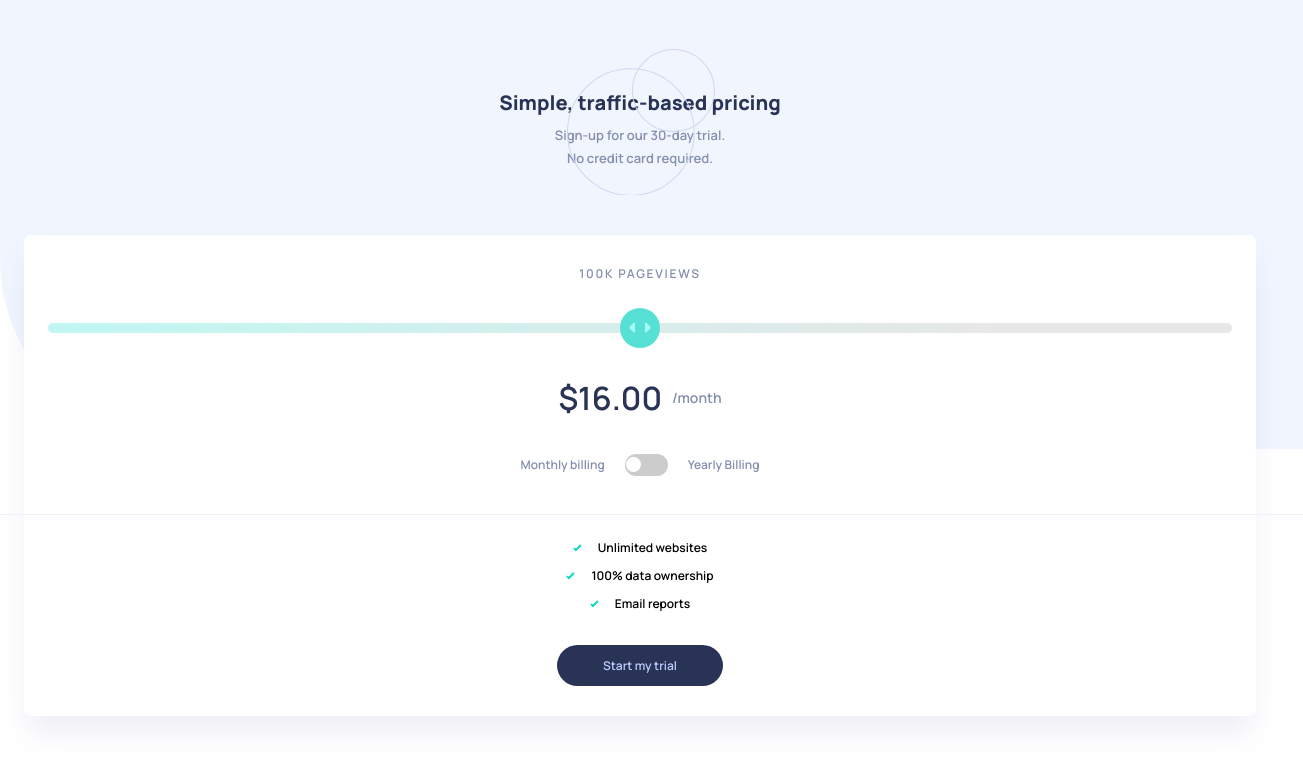
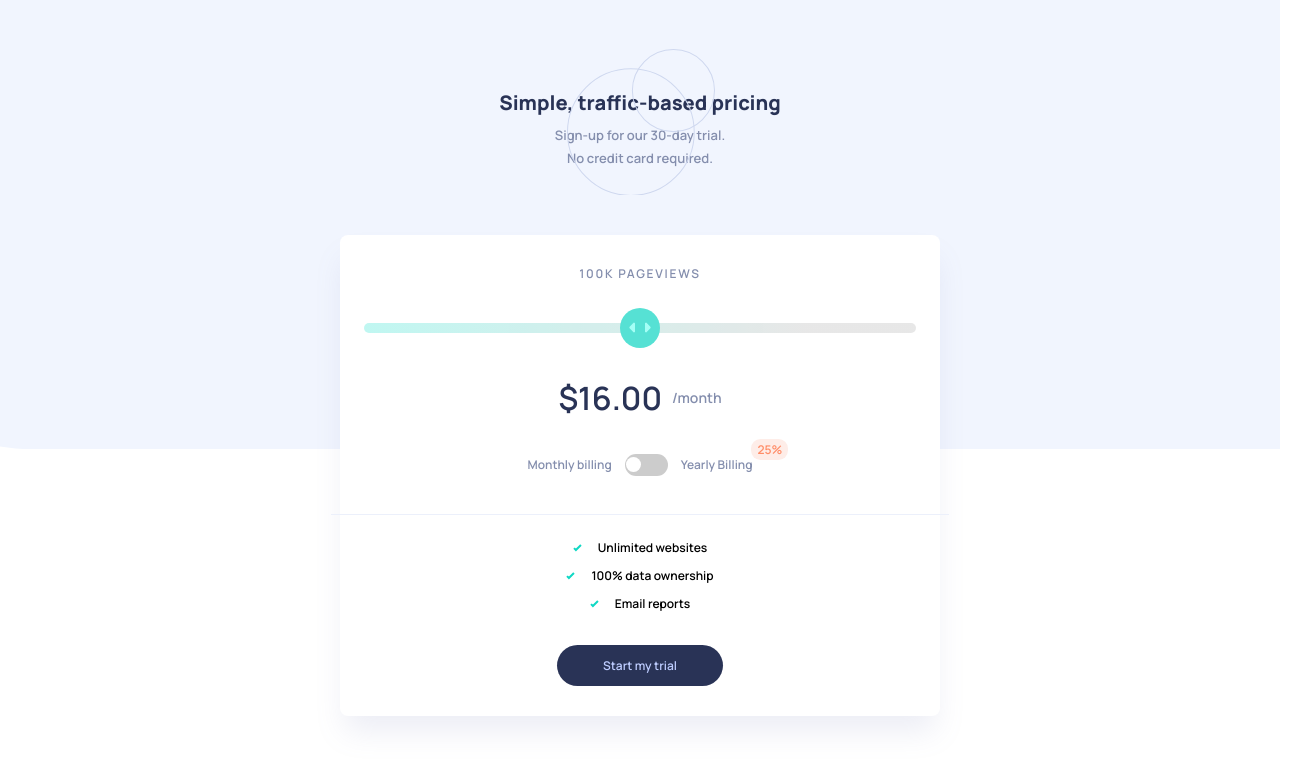
Before and after one commit to SabaMarghania1/Interactive-Price-Component, a plain HTML site: page index.html in a window 1280 px wide. Shown: the whole page, 1303 px wide, since content can reach past the window. Drawn offline with Linux system fonts and the light colour scheme.

Commit message:
add discount badge

```diff
--- a/index.html
+++ b/index.html
@@ -29,7 +29,11 @@
             <input type="checkbox" id="switching" />
             <span class="switcher round"></span>
           </label>
-          <label class="yearly">Yearly Billing</label>
+          <div class="discount">
+            <div class="yearly">Yearly Billing</div>
+            <div class="discount__container --mobile">25%</div>
+            <div class="discount__container --pc">25%</div>
+          </div>
         </div>
       </div>
       <div class="hr"></div>
--- a/script.js
+++ b/script.js
@@ -3,7 +3,7 @@ const priceElement = document.getElementById("price");
 const switcher = document.getElementById("switching");
 const slider = document.getElementById("mySlider");
 
-const pricingTiers = [
+const pricings = [
   {views: "10K", price: 8},
   {views: "50K", price: 12},
   {views: "100K", price: 16},
@@ -12,7 +12,7 @@ const pricingTiers = [
 ];
 
 function updatePricing(sliderValue) {
-  const {views, price} = pricingTiers[sliderValue];
+  const {views, price} = pricings[sliderValue];
   const finalPrice = switcher.checked ? calculateDiscount(price) : price;
   pageViewsElement.innerHTML = `${views} PAGEVIEWS`;
   priceElement.innerHTML = `$${finalPrice}.00`;
--- a/style.css
+++ b/style.css
@@ -106,7 +106,7 @@ ul {
 .switch__content {
   display: flex;
   justify-content: center;
-  gap: 20px;
+  gap: 1.3rem;
   font-size: 12px;
   align-items: center;
   color: #848ead;
@@ -146,3 +146,34 @@ ul {
   background: #293356;
   font-size: 12px;
 }
+
+.discount {
+  position: relative;
+}
+
+.discount__container {
+  position: absolute;
+  top: -100%;
+  right: -50%;
+  padding: 2px 6px;
+  background-color: red;
+  border-radius: 9.5px;
+  background: #feede8;
+  color: #ff8d68;
+}
+
+.--pc {
+  display: none;
+}
+
+@media screen and (min-width: 1000px) {
+  body {
+    background-position: right top;
+  }
+
+  .main__container {
+    max-width: 600px;
+    margin: 0 auto;
+    width: 100%;
+  }
+}
```
